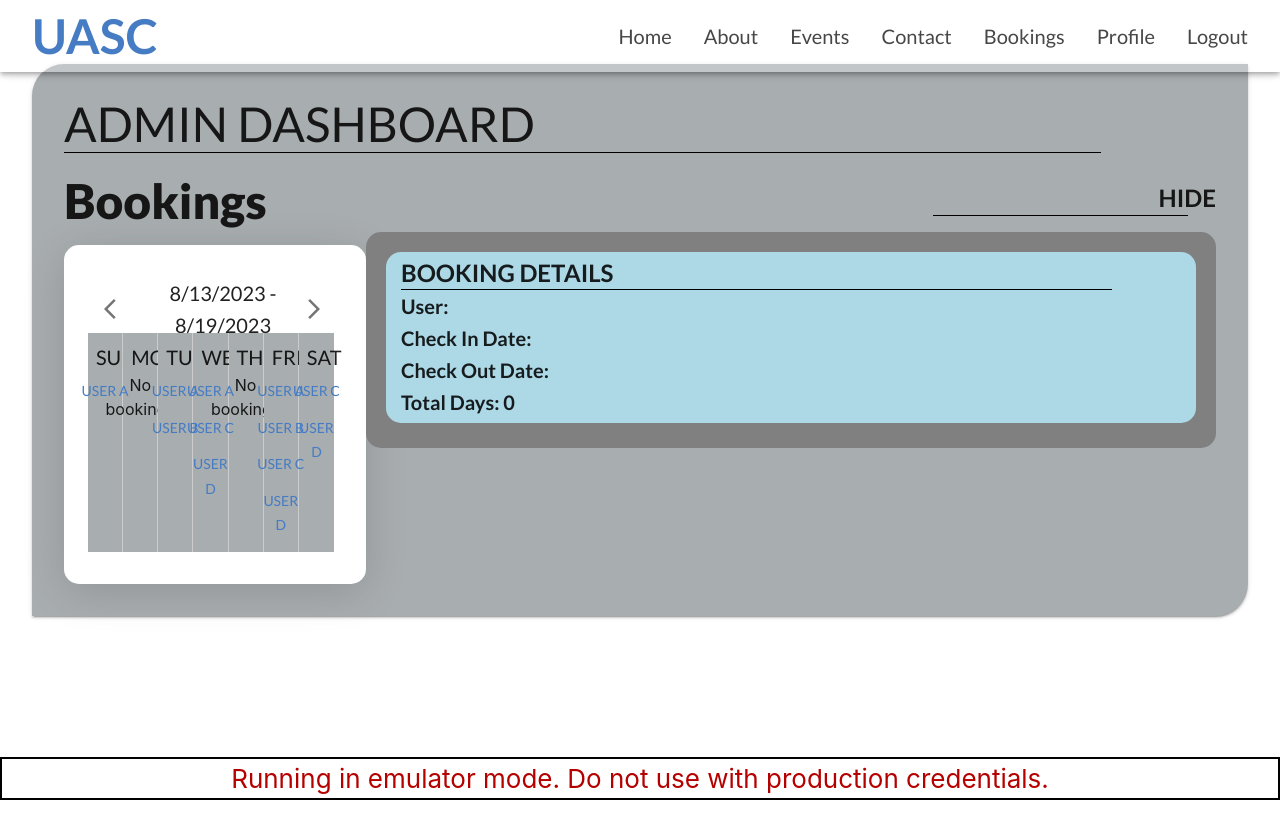
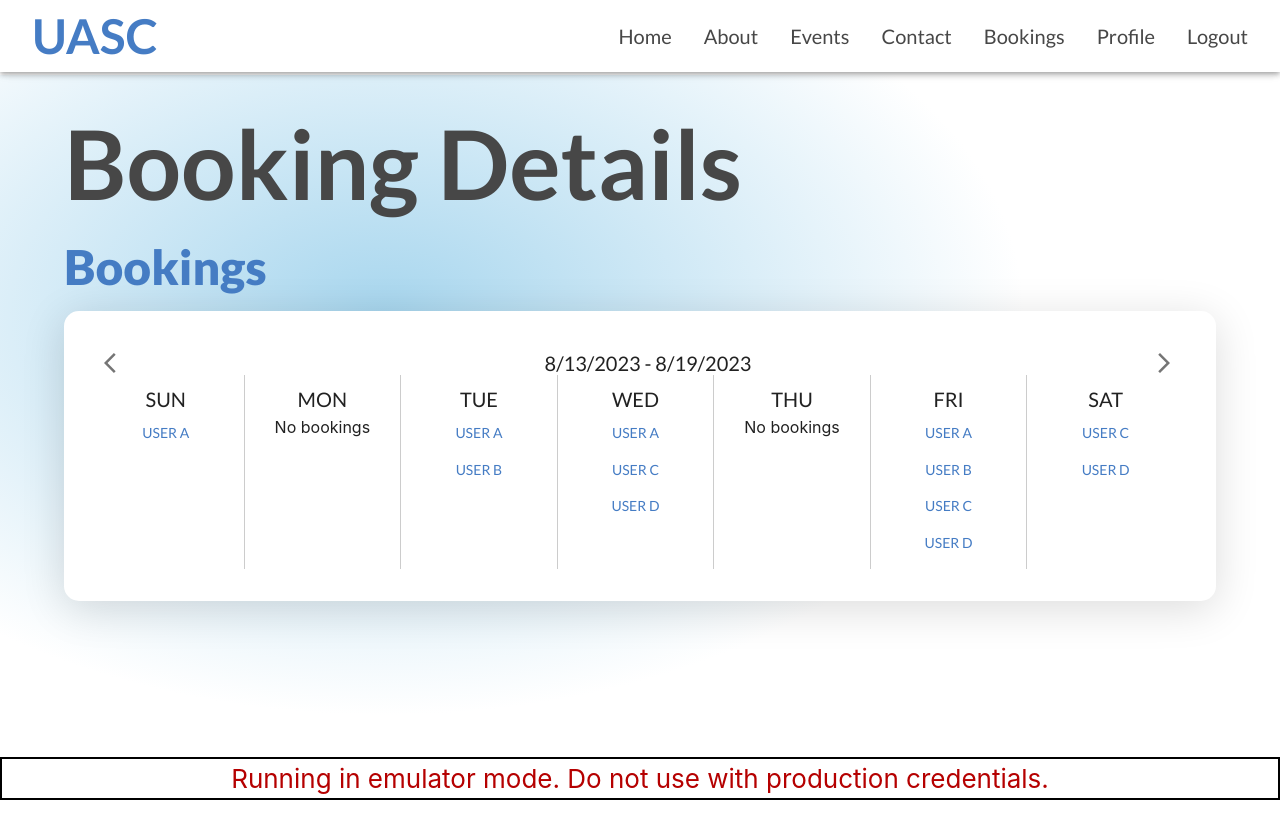
Before and after one commit to UoaWDCC/uasc-web, a React (Create React App) app in the folder frontend/: page /admin/bookings in a window 1280 px wide. Shown: the top 838 px of the page. Built offline with nearby package versions, Linux system fonts and the light colour scheme.

Commit message:
feat: Updated styling to match new website style

```diff
--- a/frontend/src/components/AdminBookingDetails.js
+++ b/frontend/src/components/AdminBookingDetails.js
@@ -1,10 +1,15 @@
 import { Grid, Typography, Box, Divider, Paper } from "@mui/material"
 
-const AdminBookingDetails = ({ selectedUser, checkInDate, checkOutDate, totalDays }) => {
+const AdminBookingDetails = ({
+  selectedUser,
+  checkInDate,
+  checkOutDate,
+  totalDays,
+  setShowDetails,
+}) => {
   const styles = {
     outerBackground: {
       borderRadius: 15,
-      backgroundColor: "gray",
       padding: "20px",
       boxShadow: "none",
     },
@@ -19,7 +24,7 @@ const AdminBookingDetails = ({ selectedUser, checkInDate, checkOutDate, totalDay
 
   return (
     <div>
-      <Grid container rowSpacing={2} paddingTop="20px" sx={{ width: 850 }}>
+      <Grid container rowSpacing={2} paddingTop="32px" sx={{ width: 850 }}>
         <Grid item xs={12} md={8}>
           {" "}
         </Grid>
@@ -30,6 +35,7 @@ const AdminBookingDetails = ({ selectedUser, checkInDate, checkOutDate, totalDay
             paddingTop="9px"
             paddingBottom="1px"
             sx={{ fontWeight: "bold" }}
+            onClick={() => setShowDetails(false)}
           >
             HIDE
           </Typography>
--- a/frontend/src/components/AdminDetailedCalendar.js
+++ b/frontend/src/components/AdminDetailedCalendar.js
@@ -10,7 +10,14 @@ import {
 import { ArrowForwardIos, ArrowBackIos } from "@mui/icons-material"
 import "../pages/Admin.css"
 
-const AdminDetailedCalendar = ({ setSelectedUser, setCheckInDate, setCheckOutDate, setTotalDays }) => {
+const AdminDetailedCalendar = ({
+  setSelectedUser,
+  setCheckInDate,
+  setCheckOutDate,
+  setTotalDays,
+  showDetails,
+  setShowDetails,
+}) => {
   const daysOfWeek = ["SUN", "MON", "TUE", "WED", "THU", "FRI", "SAT"]
   const [weekOffset, setWeekOffset] = useState(0)
 
@@ -32,6 +39,7 @@ const AdminDetailedCalendar = ({ setSelectedUser, setCheckInDate, setCheckOutDat
 
   const handleUserClick = (user, index) => {
     setSelectedUser(user)
+    setShowDetails(true)
 
     var clickedDate = new Date(startDate.valueOf())
     clickedDate.setDate(clickedDate.getDate() + index)
@@ -41,11 +49,19 @@ const AdminDetailedCalendar = ({ setSelectedUser, setCheckInDate, setCheckOutDat
     checkOutDate.setDate(checkOutDate.getDate() + 3)
     setCheckOutDate(checkOutDate.toLocaleDateString())
 
-    setTotalDays(Math.ceil(checkOutDate.getTime() - clickedDate.getTime()) / (1000 * 3600 * 24))
+    setTotalDays(
+      Math.ceil(checkOutDate.getTime() - clickedDate.getTime()) /
+        (1000 * 3600 * 24)
+    )
   }
 
   return (
-    <div style={{ width: "60%", backgroundColor: "transparent" }}>
+    <div
+      style={{
+        backgroundColor: "transparent",
+        width: showDetails ? "60%" : "100%",
+      }}
+    >
       <Stack
         direction="row"
         justifyContent="space-between"
@@ -55,7 +71,7 @@ const AdminDetailedCalendar = ({ setSelectedUser, setCheckInDate, setCheckOutDat
         <Typography
           variant="h3"
           align="left"
-          sx={{ fontWeight: "900" }}
+          sx={{ fontWeight: "900", color: "#457CC3" }}
         >
           Bookings
         </Typography>
@@ -90,9 +106,6 @@ const AdminDetailedCalendar = ({ setSelectedUser, setCheckInDate, setCheckOutDat
               xs={12}
               md={12 / daysOfWeek.length}
               className="day-container"
-              sx={{
-                backgroundColor: "common.grey",
-              }}
             >
               <Typography align="center" variant="h6">
                 {day}
--- a/frontend/src/pages/AdminBookingsDetailedView.js
+++ b/frontend/src/pages/AdminBookingsDetailedView.js
@@ -1,35 +1,70 @@
-import React, { useState } from "react";
-import { Container, Divider, Paper, Typography  } from "@mui/material"
-import DetailedBookingsCalendar from "../components/AdminDetailedCalendar";
-import BookingDetails from "../components/AdminBookingDetails";
+import React, { useState } from "react"
+import { Container, Paper, Typography } from "@mui/material"
+import DetailedBookingsCalendar from "../components/AdminDetailedCalendar"
+import BookingDetails from "../components/AdminBookingDetails"
+import "../pages/Admin.css"
 
 const AdminBookingsDetailedView = () => {
   const [selectedUser, setSelectedUser] = useState(null)
   const [checkInDate, setCheckInDate] = useState("")
   const [checkOutDate, setCheckOutDate] = useState("")
   const [totalDays, setTotalDays] = useState(0)
+  const [showDetails, setShowDetails] = useState(false)
 
   return (
-        <div>
+    <div
+      style={{
+        backgroundColor: "#f4f4f4",
+        height: "100%",
+        width: "100%",
+        backgroundImage:
+          "radial-gradient(ellipse 50% 50% at 30% 30%, #81c7ebaa, #ffffff)",
+      }}
+    >
       <Paper
         elevation={2}
         sx={{
           margin: "32px",
-              marginTop: "64px",
+          marginTop: "75px",
           padding: " 32px",
-              backgroundColor: "#A8ADB0",
-              borderRadius: "32px 0px 32px 0px",
+          backgroundColor: "transparent",
+          boxShadow: "none",
         }}
       >
-            <Typography variant="h3" align="left">
-              {" "}
-              ADMIN DASHBOARD{" "}
+        <Typography
+          variant="h1"
+          align="left"
+          color="#474747"
+          sx={{ fontWeight: "bold" }}
+        >
+          Booking Details
         </Typography>
-            <Divider />
         <Container maxWidth={false} disableGutters={true}>
-                <Container maxWidth={false} disableGutters={true} sx={{ display: "flex", justifyContent: "space-between" }}>
-                  <DetailedBookingsCalendar setSelectedUser={ setSelectedUser } setCheckInDate={ setCheckInDate } setCheckOutDate={ setCheckOutDate } setTotalDays={ setTotalDays }/>
-                  <BookingDetails selectedUser={ selectedUser } checkInDate={ checkInDate } checkOutDate={ checkOutDate } totalDays={ totalDays }/>
+          <Container
+            maxWidth={false}
+            disableGutters={true}
+            sx={{ display: "flex", justifyContent: "space-between" }}
+          >
+            <DetailedBookingsCalendar
+              setSelectedUser={setSelectedUser}
+              setCheckInDate={setCheckInDate}
+              setCheckOutDate={setCheckOutDate}
+              setTotalDays={setTotalDays}
+              showDetails={showDetails}
+              setShowDetails={setShowDetails}
+            />
+            {showDetails ? (
+              <BookingDetails
+                selectedUser={selectedUser}
+                checkInDate={checkInDate}
+                checkOutDate={checkOutDate}
+                totalDays={totalDays}
+                showDetails={showDetails}
+                setShowDetails={setShowDetails}
+              />
+            ) : (
+              <div />
+            )}
           </Container>
         </Container>
       </Paper>
@@ -37,4 +72,4 @@ const AdminBookingsDetailedView = () => {
   )
 }
 
-export default AdminBookingsDetailedView;
+export default AdminBookingsDetailedView
```
Lines whose indentation alone changed are shown as unchanged.
